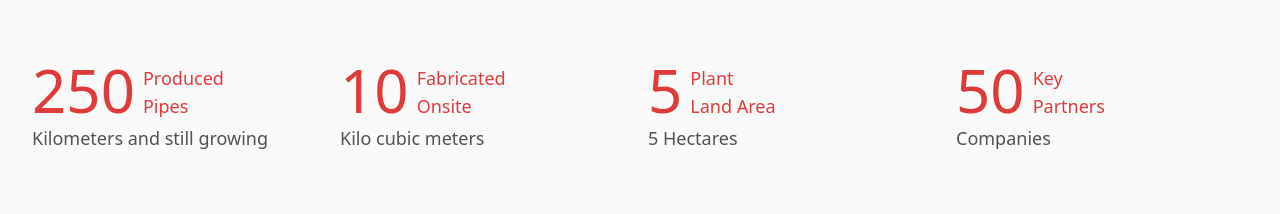
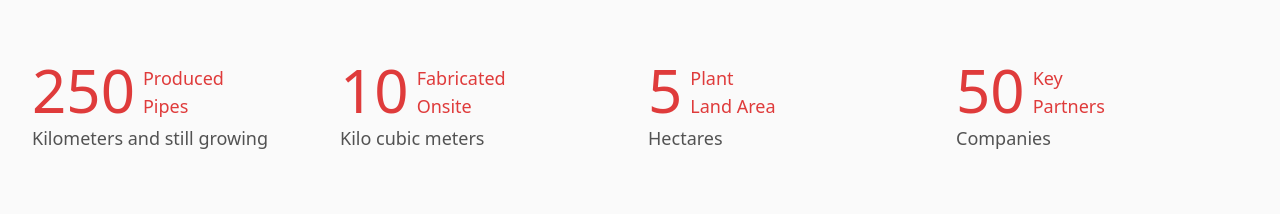
Before and after one commit to halloanewahyudi/gaja, a Nuxt app: page / in a window 1280 px wide. Shown: the part 1780-1994 px from the top of the page. Built offline with nearby package versions, Linux system fonts and the light colour scheme; what vue-responsive-video-background-player would draw is missing.

Commit message:
5 hectare

```diff
--- a/composables/home.ts
+++ b/composables/home.ts
@@ -36,7 +36,7 @@ export const useHome = () => {
     },
     {
       no: 5,
-      title: '5 Hectares',
+      title: 'Hectares',
       suffix: 'Plant <br> Land Area',
     },
     {
```
